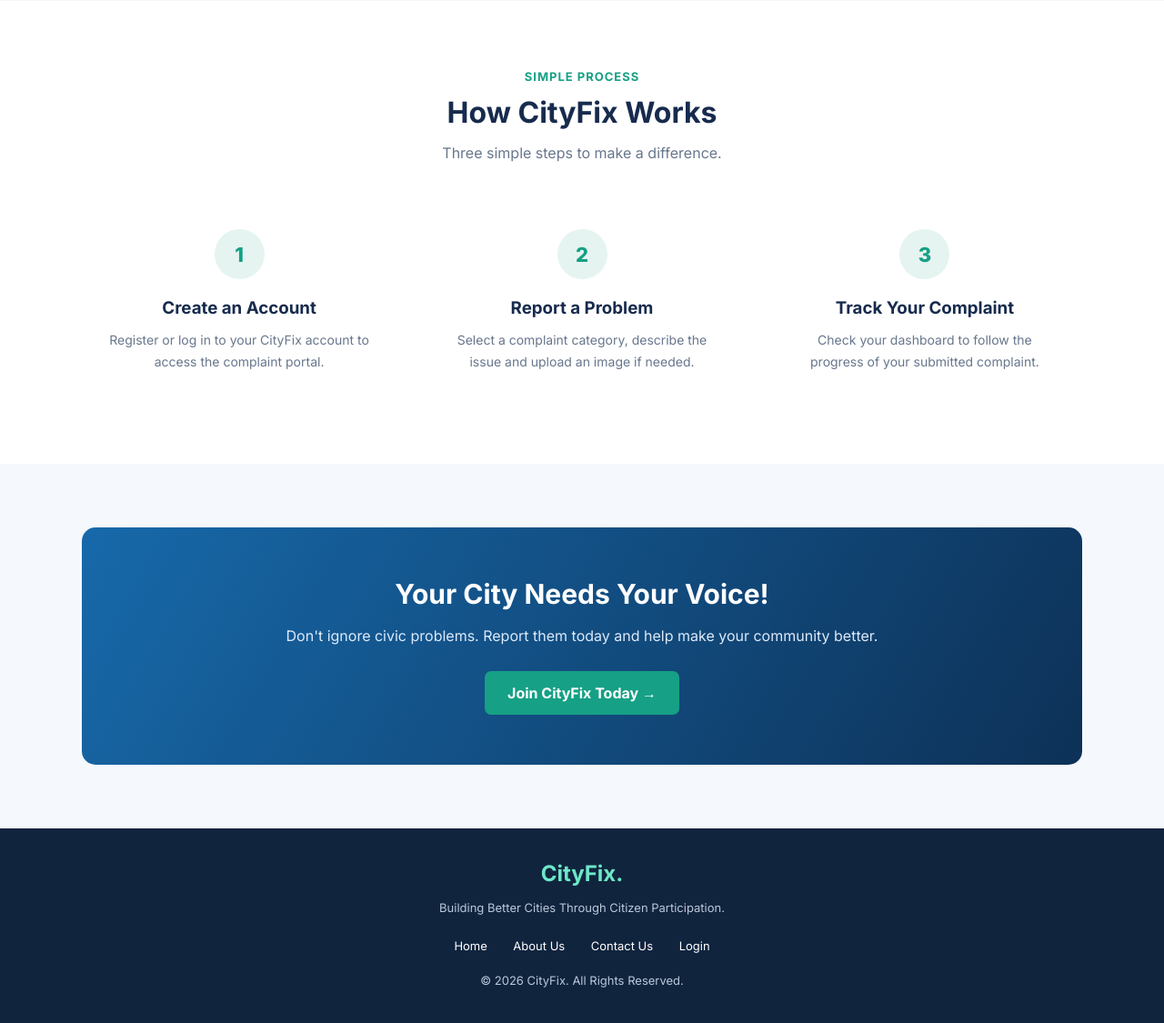
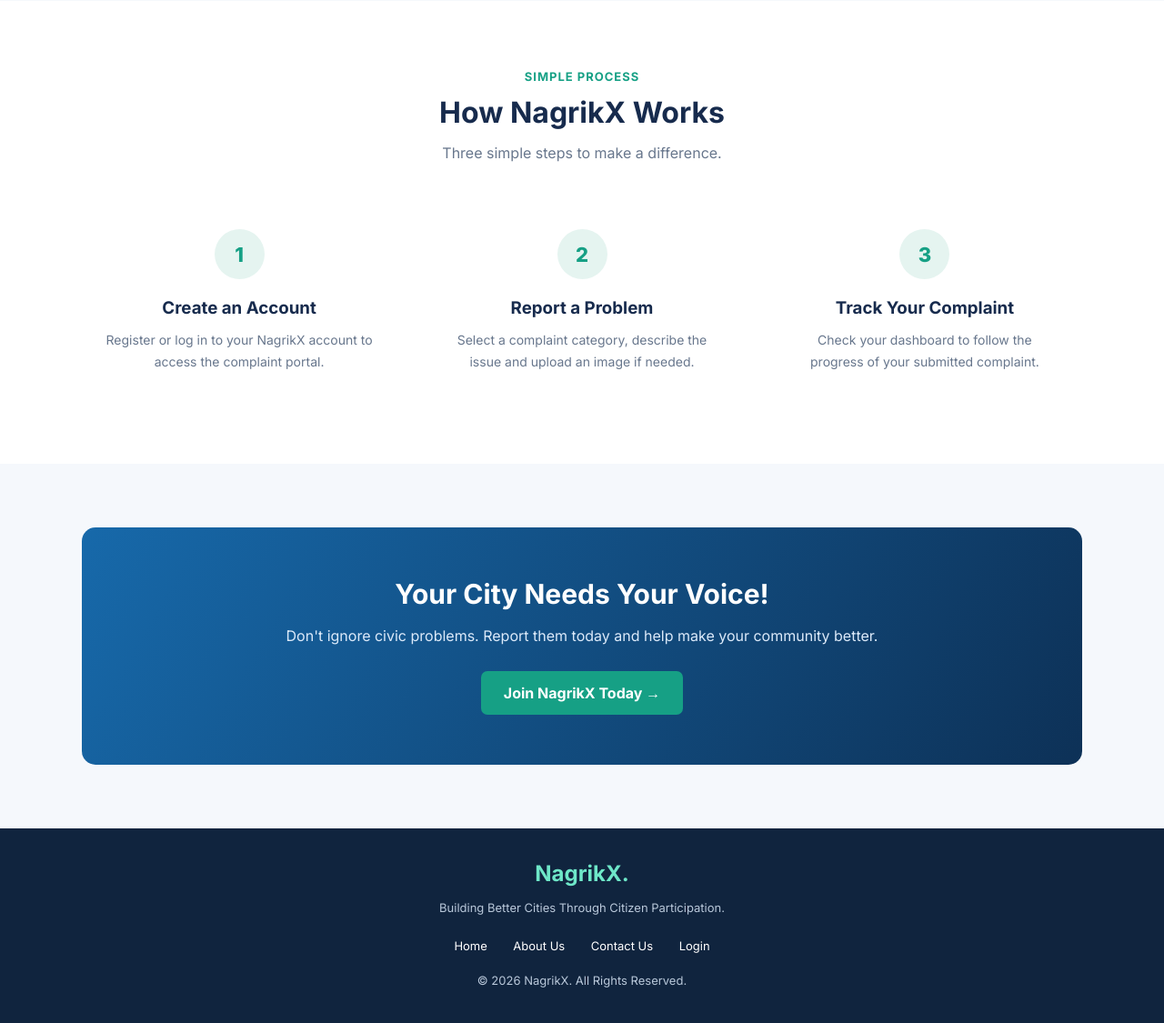
Before and after one commit to mohdmusthaq17/City-Fix, a PHP site: page /predict/ in a window 1280 px wide. Shown: the part 1201-2326 px from the top of the page at 91% size. Run offline with PHP 8.4, Linux system fonts and the light colour scheme.

Commit message:
Add files via upload

```diff
--- a/cityfix/index.php
+++ b/cityfix/index.php
@@ -4,7 +4,7 @@
     <meta charset="UTF-8">
     <meta name="viewport" content="width=device-width, initial-scale=1.0">
 
-    <title>CityFix | Smart City Complaint Portal</title>
+    <title>NagrikX | Smart City Complaint Portal</title>
 
     <link rel="preconnect" href="https://fonts.googleapis.com">
     <link rel="preconnect" href="https://fonts.gstatic.com" crossorigin>
@@ -498,7 +498,7 @@
 
     <div class="section-tag">SIMPLE PROCESS</div>
 
-    <h2>How CityFix Works</h2>
+    <h2>How NagrikX Works</h2>
 
     <p class="section-description">
         Three simple steps to make a difference.
@@ -513,7 +513,7 @@
             <h3>Create an Account</h3>
 
             <p>
-                Register or log in to your CityFix account
+                Register or log in to your NagrikX account
                 to access the complaint portal.
             </p>
 
@@ -560,7 +560,7 @@
     </p>
 
     <a href="register.php" class="btn btn-primary">
-        Join CityFix Today →
+        Join NagrikX Today →
     </a>
 
 </section>
@@ -568,7 +568,7 @@
 <!-- Footer -->
 <footer>
 
-    <h2>CityFix.</h2>
+    <h2>NagrikX.</h2>
 
     <p>
         Building Better Cities Through Citizen Participation.
@@ -582,7 +582,7 @@
     </div>
 
     <p>
-        © 2026 CityFix. All Rights Reserved.
+        © 2026 NagrikX. All Rights Reserved.
     </p>
 
 </footer>
```
